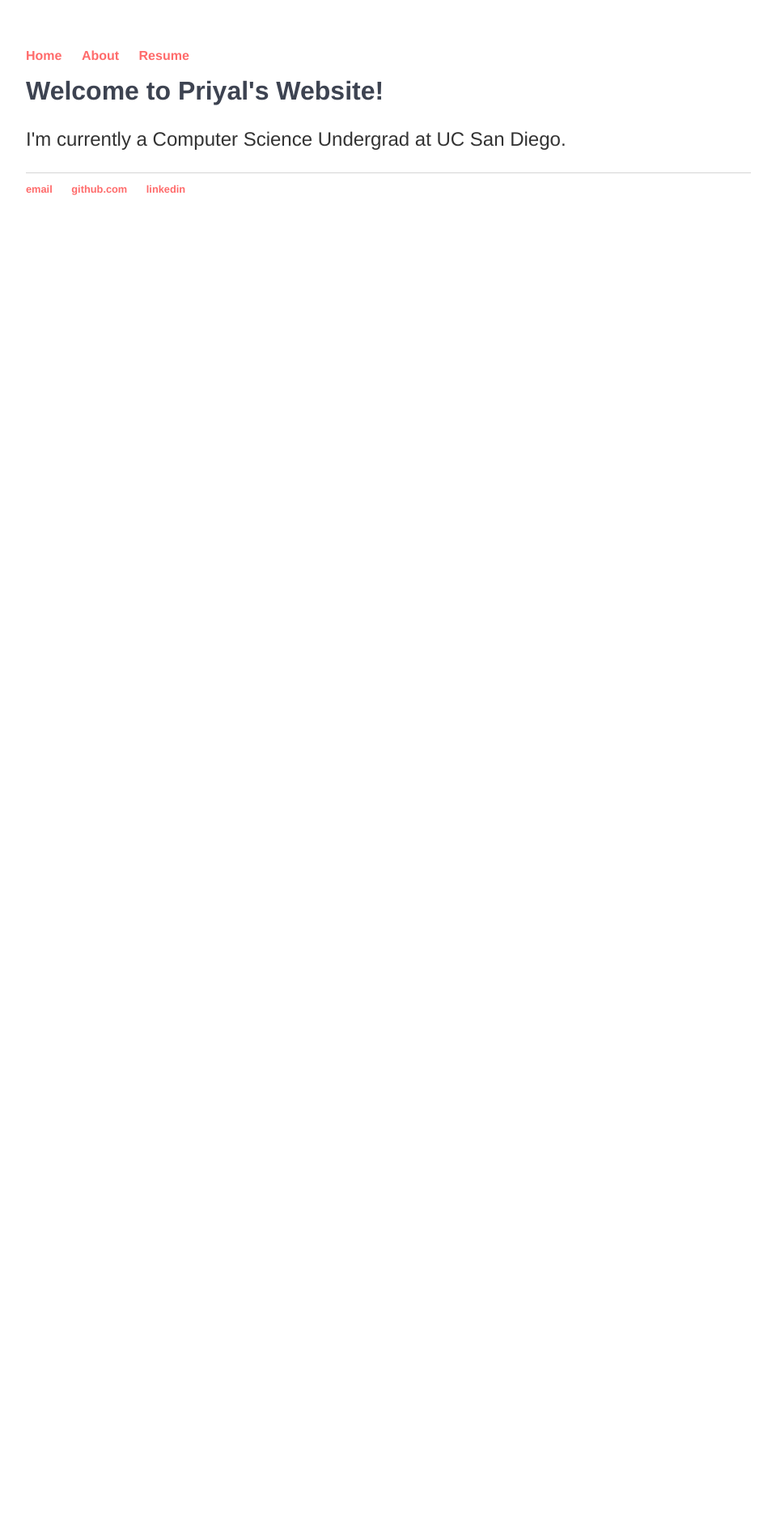
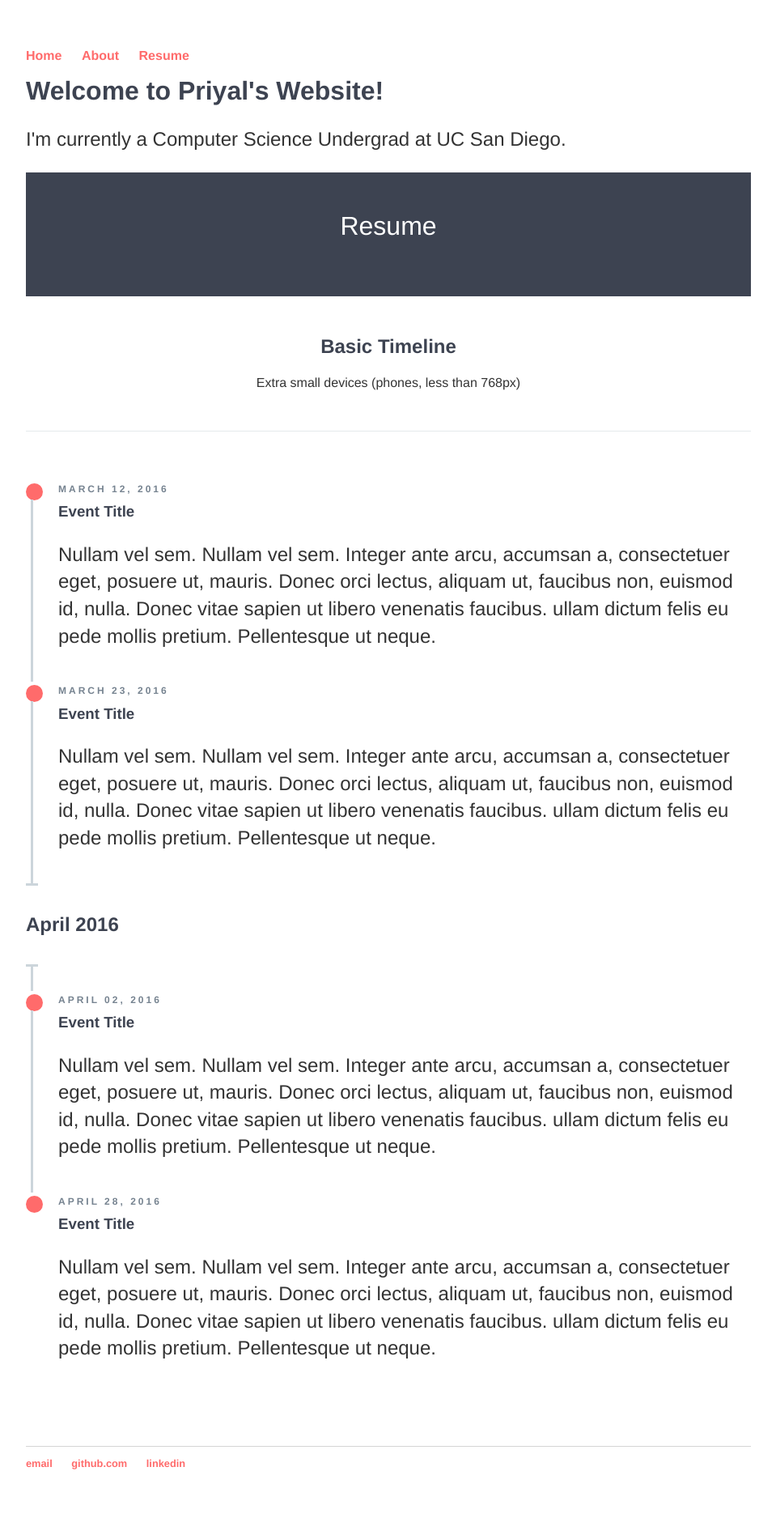
Before and after one commit to p-suneja/p-suneja.github.io, a Jekyll site: the page built from index.html, in a window 1280 px wide. Shown: the whole page at 81% size, without its empty margins (160-1119 px from the left). Built offline with Jekyll 4.4.1, drawn with Linux system fonts in a browser that asks for light colours; before the commit the page ends 900 px from its top, so only the background shows below that.

Commit message:
combining cv and main page

```diff
--- a/index.html
+++ b/index.html
@@ -6,3 +6,69 @@ title: Priyal's Homepage
 	<h1>Welcome to Priyal's Website!</h1>
 	<p>I'm currently a Computer Science Undergrad at UC San Diego.</p>
 </div><!-- /.blurb -->
+
+<header class="example-header">
+    <h1 class="text-center">Resume</h1>
+</header>
+<div class="container-fluid">
+    <div class="row example-basic">
+        <div class="col-md-12 example-title">
+            <h2>Basic Timeline</h2>
+            <p>Extra small devices (phones, less than 768px)</p>
+        </div>
+        <div class="col-xs-10 col-xs-offset-1 col-sm-8 col-sm-offset-2">
+            <ul class="timeline">
+                <li class="timeline-item">
+                    <div class="timeline-info">
+                        <span>March 12, 2016</span>
+                    </div>
+                    <div class="timeline-marker"></div>
+                    <div class="timeline-content">
+                        <h3 class="timeline-title">Event Title</h3>
+                        <p>Nullam vel sem. Nullam vel sem. Integer ante arcu, accumsan a, consectetuer eget, posuere ut, mauris. Donec orci lectus, aliquam ut, faucibus non, euismod id, nulla. Donec vitae sapien ut libero venenatis faucibus. ullam dictum felis
+                            eu pede mollis pretium. Pellentesque ut neque.</p>
+                    </div>
+                </li>
+                <li class="timeline-item">
+                    <div class="timeline-info">
+                        <span>March 23, 2016</span>
+                    </div>
+                    <div class="timeline-marker"></div>
+                    <div class="timeline-content">
+                        <h3 class="timeline-title">Event Title</h3>
+                        <p>Nullam vel sem. Nullam vel sem. Integer ante arcu, accumsan a, consectetuer eget, posuere ut, mauris. Donec orci lectus, aliquam ut, faucibus non, euismod id, nulla. Donec vitae sapien ut libero venenatis faucibus. ullam dictum felis
+                            eu pede mollis pretium. Pellentesque ut neque. </p>
+                    </div>
+                </li>
+                <li class="timeline-item period">
+                    <div class="timeline-info"></div>
+                    <div class="timeline-marker"></div>
+                    <div class="timeline-content">
+                        <h2 class="timeline-title">April 2016</h2>
+                    </div>
+                </li>
+                <li class="timeline-item">
+                    <div class="timeline-info">
+                        <span>April 02, 2016</span>
+                    </div>
+                    <div class="timeline-marker"></div>
+                    <div class="timeline-content">
+                        <h3 class="timeline-title">Event Title</h3>
+                        <p>Nullam vel sem. Nullam vel sem. Integer ante arcu, accumsan a, consectetuer eget, posuere ut, mauris. Donec orci lectus, aliquam ut, faucibus non, euismod id, nulla. Donec vitae sapien ut libero venenatis faucibus. ullam dictum felis
+                            eu pede mollis pretium. Pellentesque ut neque. </p>
+                    </div>
+                </li>
+                <li class="timeline-item">
+                    <div class="timeline-info">
+                        <span>April 28, 2016</span>
+                    </div>
+                    <div class="timeline-marker"></div>
+                    <div class="timeline-content">
+                        <h3 class="timeline-title">Event Title</h3>
+                        <p>Nullam vel sem. Nullam vel sem. Integer ante arcu, accumsan a, consectetuer eget, posuere ut, mauris. Donec orci lectus, aliquam ut, faucibus non, euismod id, nulla. Donec vitae sapien ut libero venenatis faucibus. ullam dictum felis
+                            eu pede mollis pretium. Pellentesque ut neque. </p>
+                    </div>
+                </li>
+            </ul>
+        </div>
+    </div>
```
